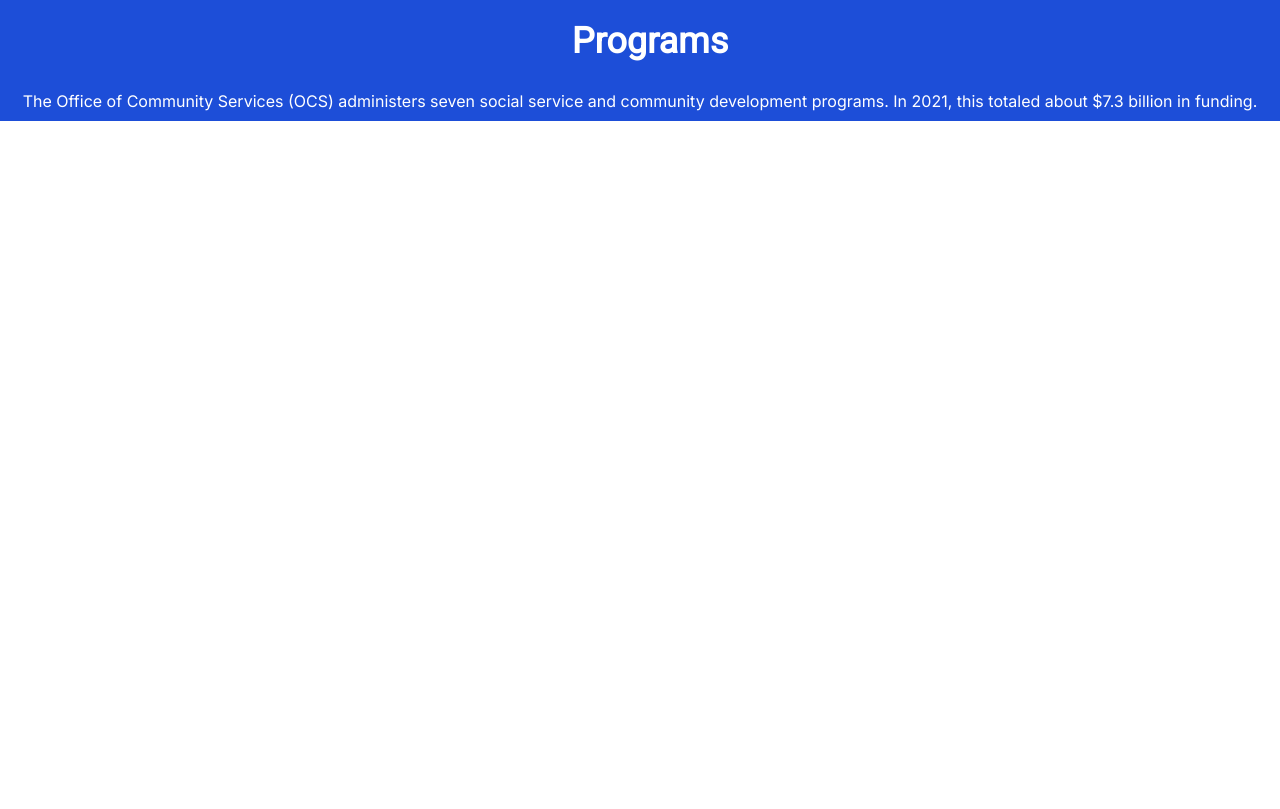
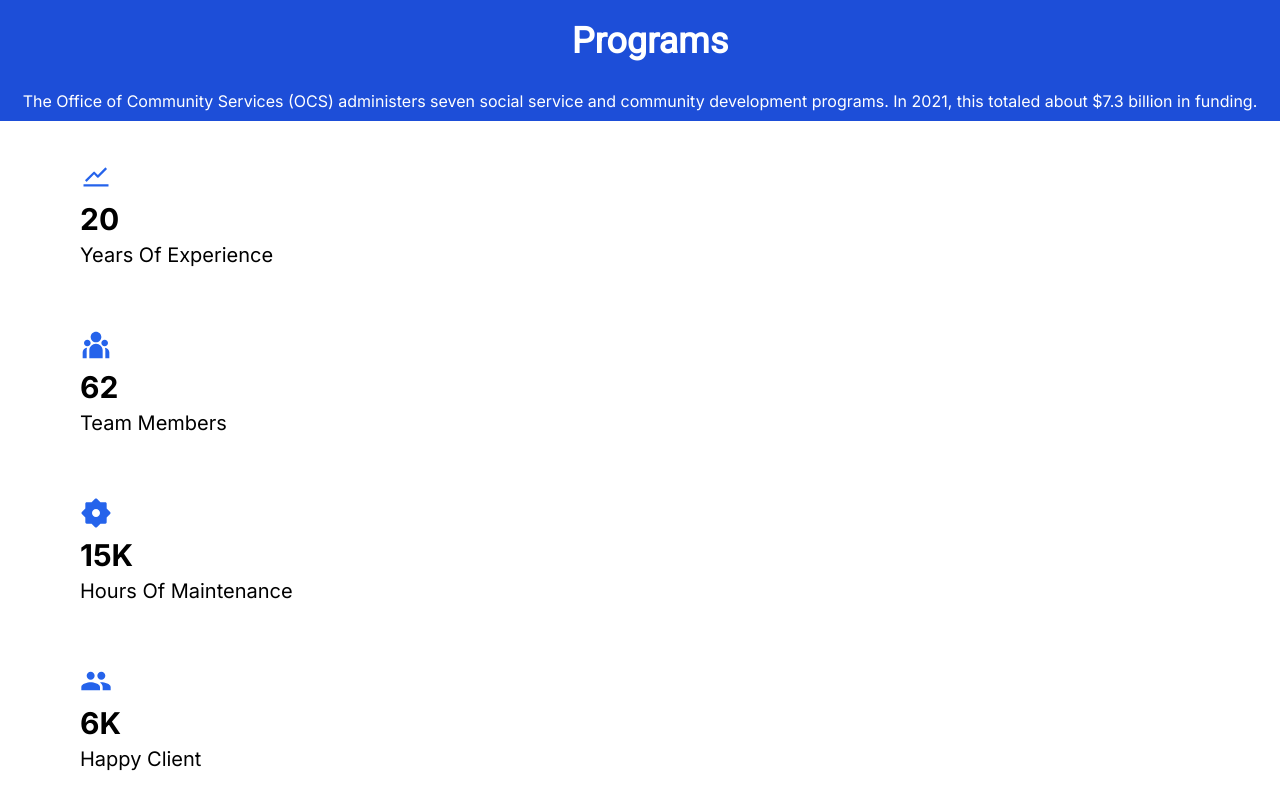
Before and after one commit to Richson-Tech/org, a Next.js app: page /about in a window 1280 px wide. Shown: the part 2900-3709 px from the top of the page. Before the commit the page ends 3021 px from the top, so only its background shows below. Built offline with nearby package versions, Linux system fonts and the light colour scheme.

Commit message:
new commits added

```diff
--- a/src/app/about/page.jsx
+++ b/src/app/about/page.jsx
@@ -7,6 +7,72 @@ import { MdPeople } from "react-icons/md";
 import Image from "next/image";
 
 const page = () => {
+
+  const [currentNumber, setCurrentNumber] = useState(0);
+  const [rightNumber, setRightNumber] = useState(0);
+  const [leftNumber, setLeftNumber] = useState(0);
+  const [lastNumber, setLastNumber] = useState(0);
+
+  useEffect(() => {
+    const interval = setInterval(() => {
+      // Increment the number until it reaches 20
+      if (currentNumber < 20) {
+        setCurrentNumber((prevNumber) => prevNumber + 1);
+      } else {
+        // Clear the interval when the number reaches 20
+        clearInterval(interval);
+      }
+    }, 100); // Set the interval to 100 milliseconds
+
+    // Cleanup function to clear the interval when the component is unmounted
+    return () => clearInterval(interval);
+  }, [currentNumber]); // Re-run the effect when the currentNumber changes
+
+  useEffect(() => {
+    const interval = setInterval(() => {
+      // Increment the number until it reaches 75
+      if (rightNumber < 75) {
+        setRightNumber((prevNumber) => prevNumber + 1);
+      } else {
+        // Clear the interval when the number reaches 75
+        clearInterval(interval);
+      }
+    }, 100); // Set the interval to 100 milliseconds
+
+    // Cleanup function to clear the interval when the component is unmounted
+    return () => clearInterval(interval);
+  }, [rightNumber]); // Re-run the effect when the rightNumber changes
+
+  useEffect(() => {
+    const interval = setInterval(() => {
+      // Increment the number until it reaches 20
+      if (leftNumber < 15) {
+        setLeftNumber((prevNumber) => prevNumber + 1);
+      } else {
+        // Clear the interval when the number reaches 20
+        clearInterval(interval);
+      }
+    }, 100); // Set the interval to 100 milliseconds
+
+    // Cleanup function to clear the interval when the component is unmounted
+    return () => clearInterval(interval);
+  }, [leftNumber]); // Re-run the effect when the leftNumber changes
+
+  useEffect(() => {
+    const interval = setInterval(() => {
+      // Increment the number until it reaches 20
+      if (lastNumber < 6) {
+        setLastNumber((prevNumber) => prevNumber + 1);
+      } else {
+        // Clear the interval when the number reaches 20
+        clearInterval(interval);
+      }
+    }, 100); // Set the interval to 100 milliseconds
+
+    // Cleanup function to clear the interval when the component is unmounted
+    return () => clearInterval(interval);
+  }, [lastNumber]); // Re-run the effect when the lastNumber changes
+
   return (
     <div className="bg-blue-700 h-96 w-full pb-12">
       <p className="text-center p-2 pt-10 text-white">
@@ -146,6 +212,36 @@ const page = () => {
           </p>
         </div>
       </div>
+      <div className="bg-white h-max w-4/5 ml-10 flex flex-col mb-5 pb-20">
+        <div className="pt-10 pl-10 pb-5">
+          <AiOutlineStock className="text-blue-600" size="2rem" />
+          <h1 className="text-3xl font-bold pt-2 pb-1">
+            {numeral(currentNumber).format("0,0")}
+          </h1>
+          <h6 className="text-xl">Years Of Experience</h6>
+        </div>
+        <div className="pt-10 pl-10 pb-5">
+          <RiTeamFill className="text-blue-600" size="2rem" />
+          <h1 className="text-3xl font-bold pt-2 pb-1">
+            {numeral(rightNumber).format("0,0")}
+          </h1>
+          <h6 className="text-xl">Team Members</h6>
+        </div>
+        <div className="pt-10 pl-10 pb-5">
+          <RiSettings2Fill className="text-blue-600" size="2rem" />
+          <h1 className="text-3xl font-bold pt-2 pb-1">
+            {numeral(leftNumber).format("0,0")}K
+          </h1>
+          <h6 className="text-xl">Hours Of Maintenance</h6>
+        </div>
+        <div className="pt-10 pl-10 pb-5">
+          <MdPeople className="text-blue-600" size="2rem" />
+          <h1 className="text-3xl font-bold pt-2 pb-1">
+            {numeral(lastNumber).format("0,0")}K
+          </h1>
+          <h6 className="text-xl">Happy Client</h6>
+        </div>
+      </div>
     </div>
   );
 };
```
